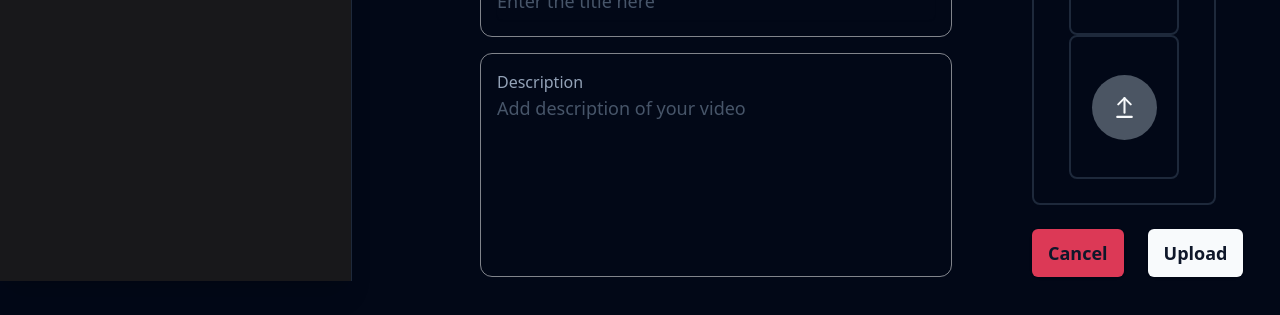
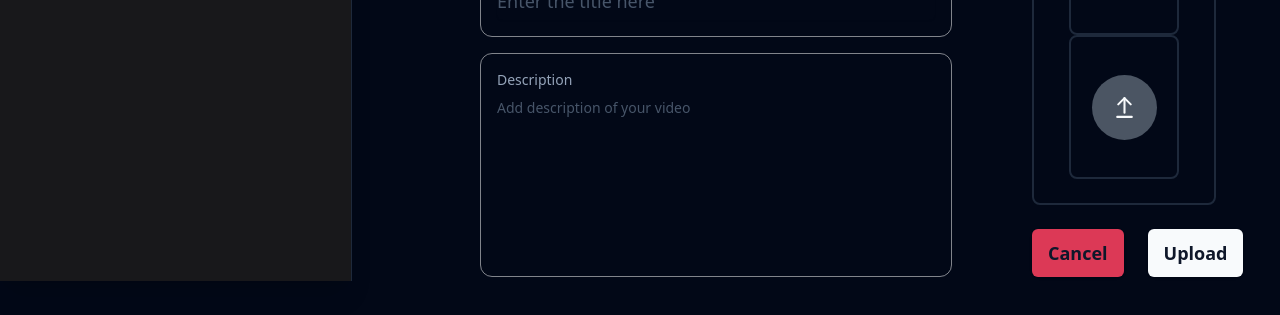
Before and after one commit to manu-0990/ytconnect, a Next.js app: page /upload in a window 1280 px wide. Shown: the part 519-834 px from the top of the page. Built offline with nearby package versions, Linux system fonts and the light colour scheme.

Commit message:
IputFr=orm can now be disabled based on different user role and project status

```diff
--- a/src/components/InputForm.tsx
+++ b/src/components/InputForm.tsx
@@ -7,6 +7,7 @@ interface InputFormProps {
   setTitle: (titleVal: string) => void;
   description?: string;
   setDescription?: (descriptionVal: string) => void;
+  disabled: boolean;
 }
 
 export default function InputForm({
@@ -14,6 +15,7 @@ export default function InputForm({
   setTitle,
   description,
   setDescription,
+  disabled
 }: InputFormProps) {
   // Local state for immediate UI updates.
   const [localTitle, setLocalTitle] = useState(title);
@@ -50,18 +52,20 @@ export default function InputForm({
           className="w-full placeholder:text-slate-600 placeholder:text-lg border-0 focus-visible:ring-0 focus-visible:outline-none pl-0"
           value={localTitle}
           onChange={handleTitleChange}
+          disabled={disabled}
         />
       </div>
 
       <div className="border border-white/50 p-4 flex-grow rounded-xl">
-        <label className="block text-base font-medium text-slate-400">
+        <label className="block text-sm font-medium text-slate-400">
           Description
         </label>
         <textarea
           placeholder="Add description of your video"
-          className="h-[90%] w-full resize-none bg-transparent text-white placeholder:text-slate-600 placeholder:text-lg focus:outline-none"
+          className={`h-[90%] w-full py-2 resize-none bg-transparent text-sm text-white placeholder:text-slate-600 placeholder:text-sm focus:outline-none disabled:cursor-not-allowed disabled:text-white/40`}
           value={localDescription}
           onChange={handleDescriptionChange}
+          disabled={disabled}
         />
       </div>
     </div>
```
